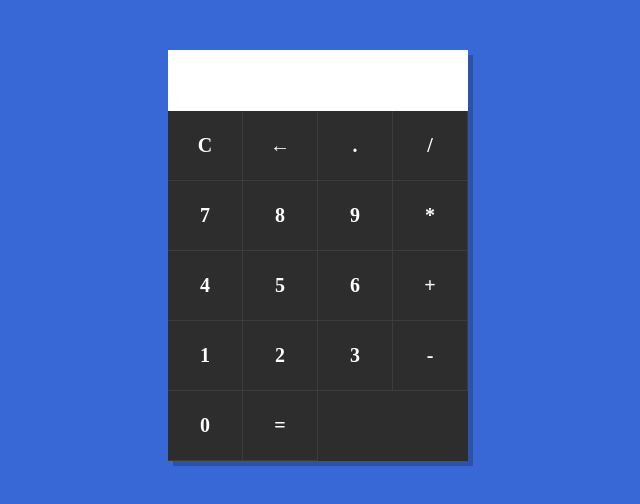
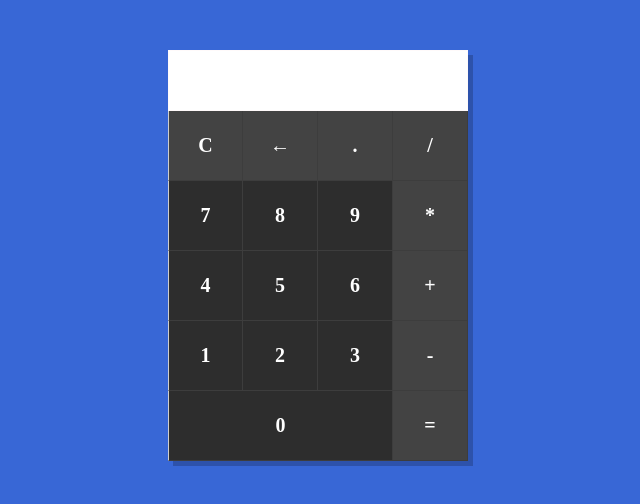
Before and after one commit to afdolsing/simple-javascript-calculator, a plain HTML site: page index.html in a window 1280 px wide. Shown: the whole page, without its empty margins (322-962 px from the left). Drawn offline with Linux system fonts and the light colour scheme.

Commit message:
initial commit

```diff
--- a/style.css
+++ b/style.css
@@ -39,3 +39,24 @@ html {
     justify-content: center;
     align-items: center;
 }
+.button:nth-child(4n+1){
+    border-left: 1px solid #cecece;
+}
+.button:hover{
+    background: #979797;
+    cursor: pointer;
+}
+#zero{
+    flex-grow: 1;
+}
+
+.operators {
+    background-color: #434343;
+}
+
+#count{
+    background-color: #434343;
+}
+#count:hover{
+    background: #979797;
+}
```
